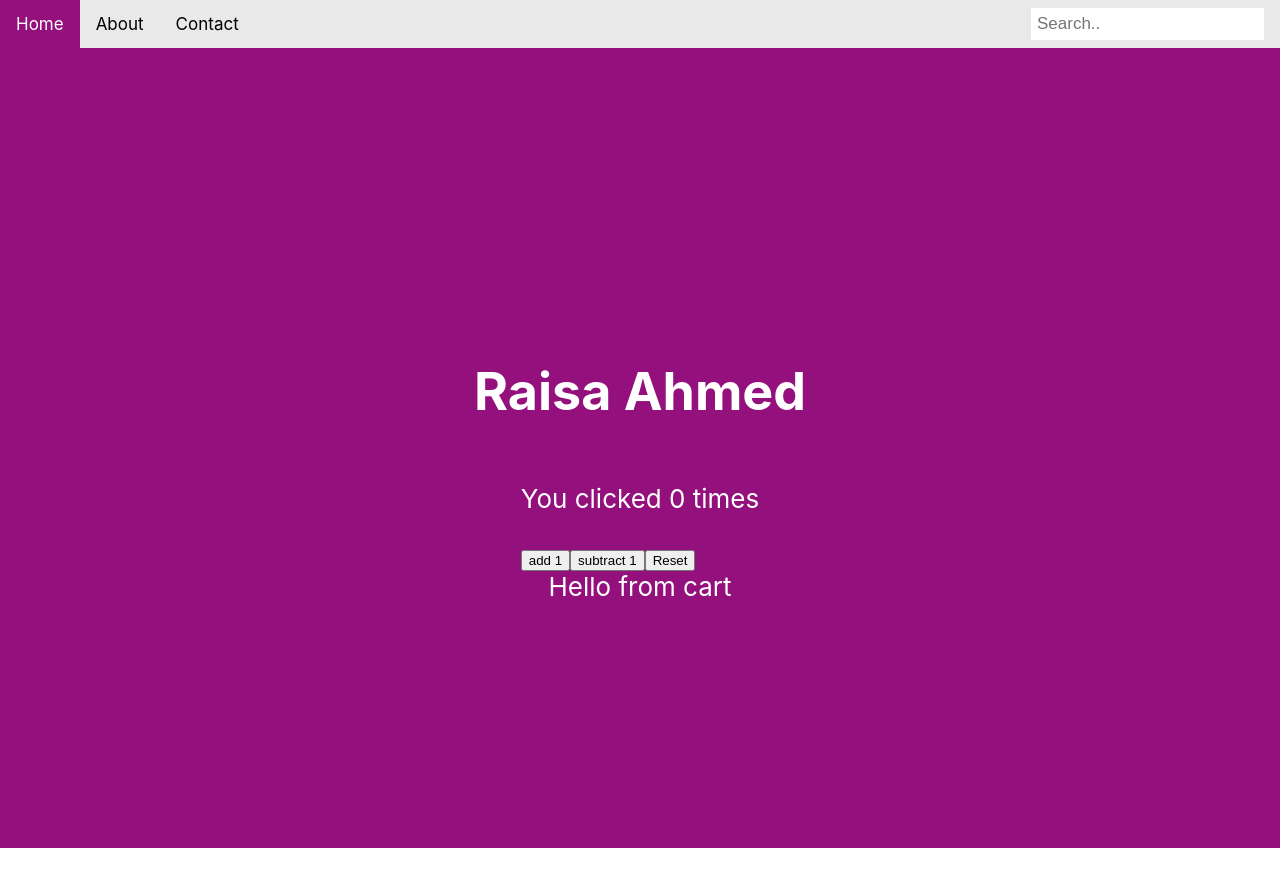
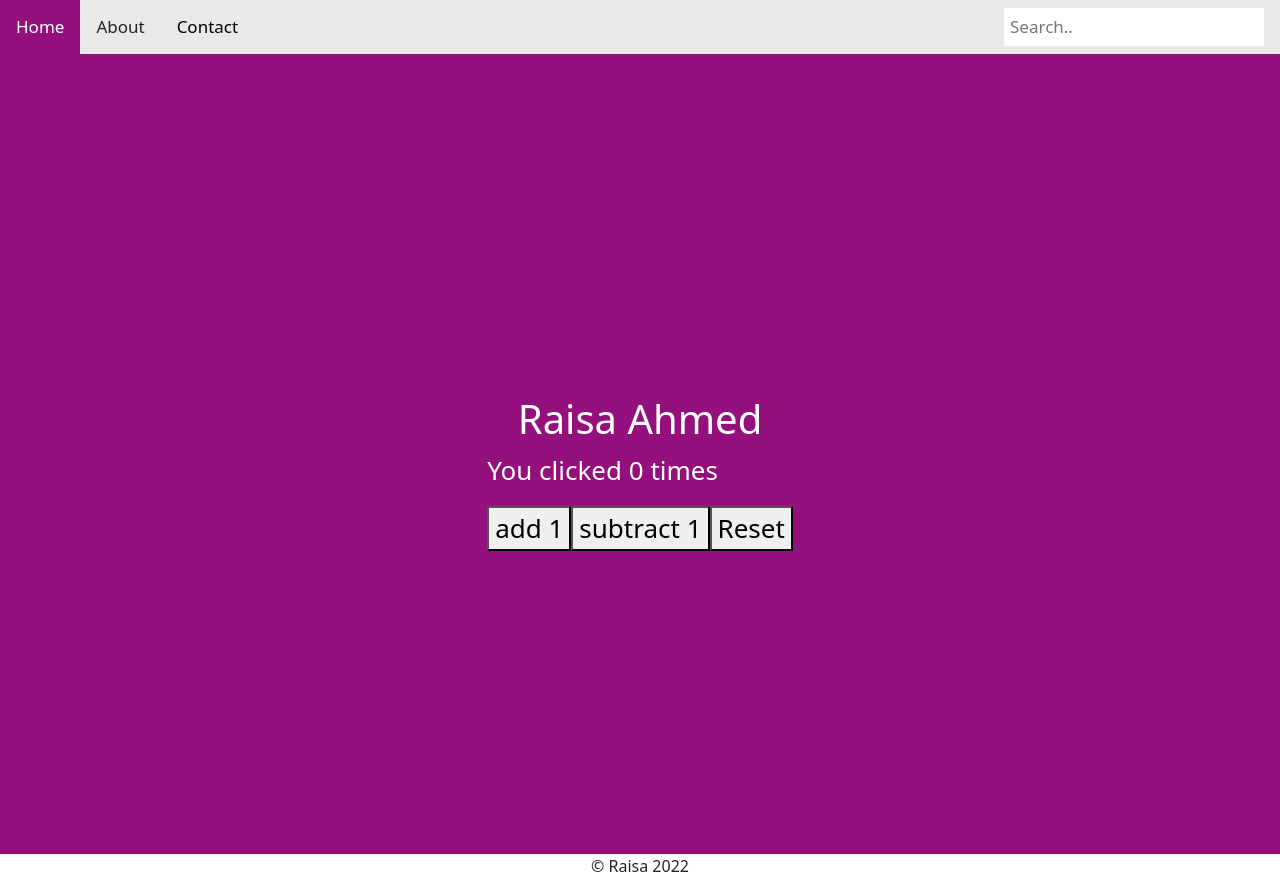
Before and after one commit to Raisa-A/day1-demo, a React (Create React App) app: page / in a window 1280 px wide. Before the commit the page ends 848 px from the top, so only its background shows below. Built offline with nearby package versions, Linux system fonts and the light colour scheme.

Commit message:
added modal

```diff
--- a/src/App.js
+++ b/src/App.js
@@ -1,16 +1,25 @@
 import logo from "./logo.svg";
 import { useState } from "react";
 import "./App.css";
-import Button from "./components/Button";
+import CounterButton from "./components/Button";
 import Cart from "./components/Cart";
+import Tabs from "./components/TabComponent/Tab";
+import Modal from "react-bootstrap/Modal";
+import Button from 'react-bootstrap/Button';
+
+
 
 function App() {
   const [count, setCount] = useState(0);
 
+  const [show, setShow] = useState(false);
+
+  const handleClose = () => setShow(false);
+  const handleShow = () => setShow(true);
+
   function searchHelper(i) {
-    console.log(i)
+    console.log(i);
   }
-
 
   return (
     <>
@@ -18,17 +27,31 @@ function App() {
         <a className="active" href="#home">
           Home
         </a>
-        <a href="#about">About</a>
+        <a onClick={handleShow}>About</a>
+
         <a href="#contact">Contact</a>
-        <input type="text" placeholder="Search.." onChange={searchHelper} value={searchHelper} />
+        <input
+          type="text"
+          placeholder="Search.."
+          onChange={searchHelper}
+          value={searchHelper}
+        />
       </div>
       <div className="App-header">
         <marquee>Welcome to my site!</marquee>
         <h1> Raisa Ahmed</h1>
-        <Button />
-        <Cart />
+        <CounterButton />
       </div>
-
+      <>
+        <Modal show={show} onHide={handleClose}>
+          <Modal.Header closeButton>
+          </Modal.Header>
+         <Cart/>
+        </Modal>
+      </>
+      <div className="App">
+        <Tabs />
+      </div>
     </>
   );
 }
--- a/src/components/Cart.js
+++ b/src/components/Cart.js
@@ -4,7 +4,7 @@ class Cart extends React.Component {
   render() {
     return (
       <div>
-        Hello from cart
+<iframe width="560" height="315" src="https://www.youtube.com/embed/oHg5SJYRHA0?autoplay=1&loop=1" frameborder="0" allow="accelerometer; autoplay; clipboard-write; encrypted-media; gyroscope; picture-in-picture" allowfullscreen></iframe>
       </div>
     );
   }
--- /dev/null
+++ b/src/components/TabComponent/Tab.js
@@ -0,0 +1,9 @@
+import React from "react";
+const Tabs = () => {
+    return (
+        <div ClassName='Tabs'>
+            <p>© Raisa 2022</p>
+        </div>
+    );
+};
+export default Tabs;
--- a/src/index.js
+++ b/src/index.js
@@ -3,6 +3,8 @@ import ReactDOM from 'react-dom/client';
 import './index.css';
 import App from './App';
 import reportWebVitals from './reportWebVitals';
+import 'bootstrap/dist/css/bootstrap.min.css';
+
 
 const root = ReactDOM.createRoot(document.getElementById('root'));
 root.render(
```
Also changed, not shown: package.json (+9 -1 lines), 1 other file (tests, documents, lock files or other folders).
